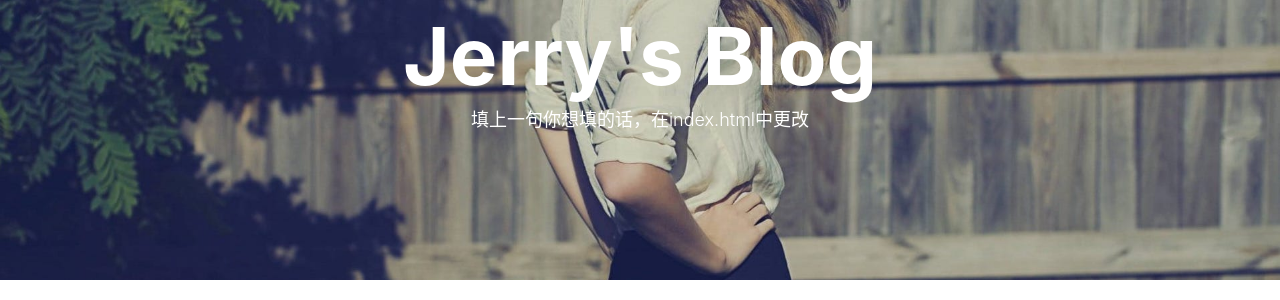
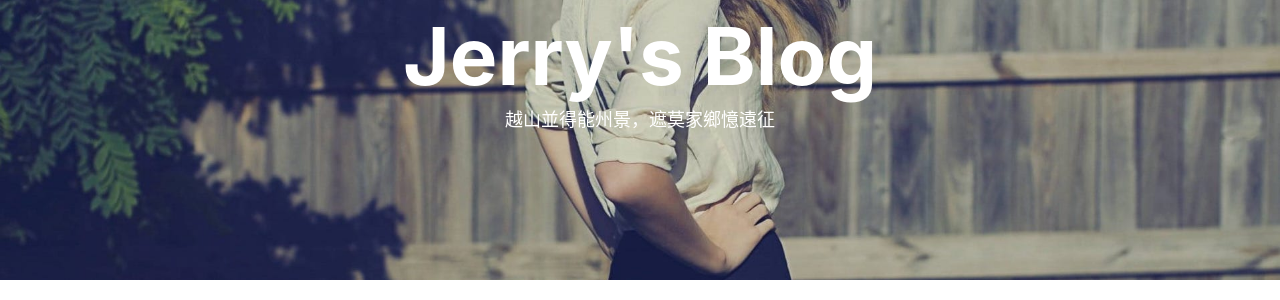
Before and after one commit to jerrylizejun/jerrylizejun.github.io, a Jekyll site: the page built from index.html, in a window 1280 px wide. Shown: the part 138-438 px from the top of the page. Built offline with Jekyll 4.4.1, drawn with Linux system fonts in a browser that asks for light colours; nearby versions of some CDN libraries; the list of posts is cut into pages by our own code; comment, search, counter and statistics services are not loaded.

Commit message:
Update index.html

```diff
--- a/index.html
+++ b/index.html
@@ -1,6 +1,6 @@
 ---
 layout: page
-description: "填上一句你想填的话，在index.html中更改"
+description: "越山並得能州景，遮莫家鄉憶遠征"
 ---
 
 {% for post in paginator.posts %}
```
